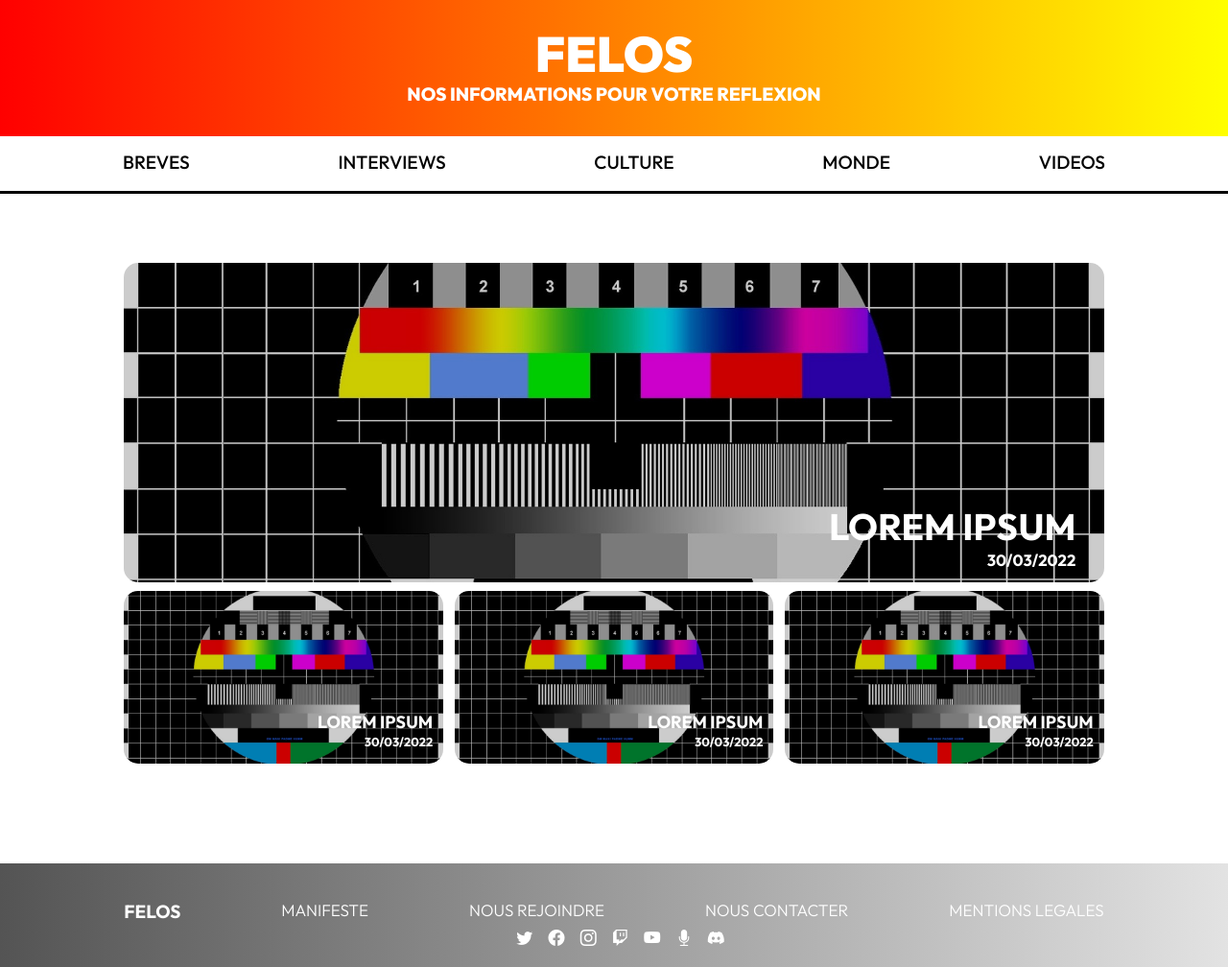
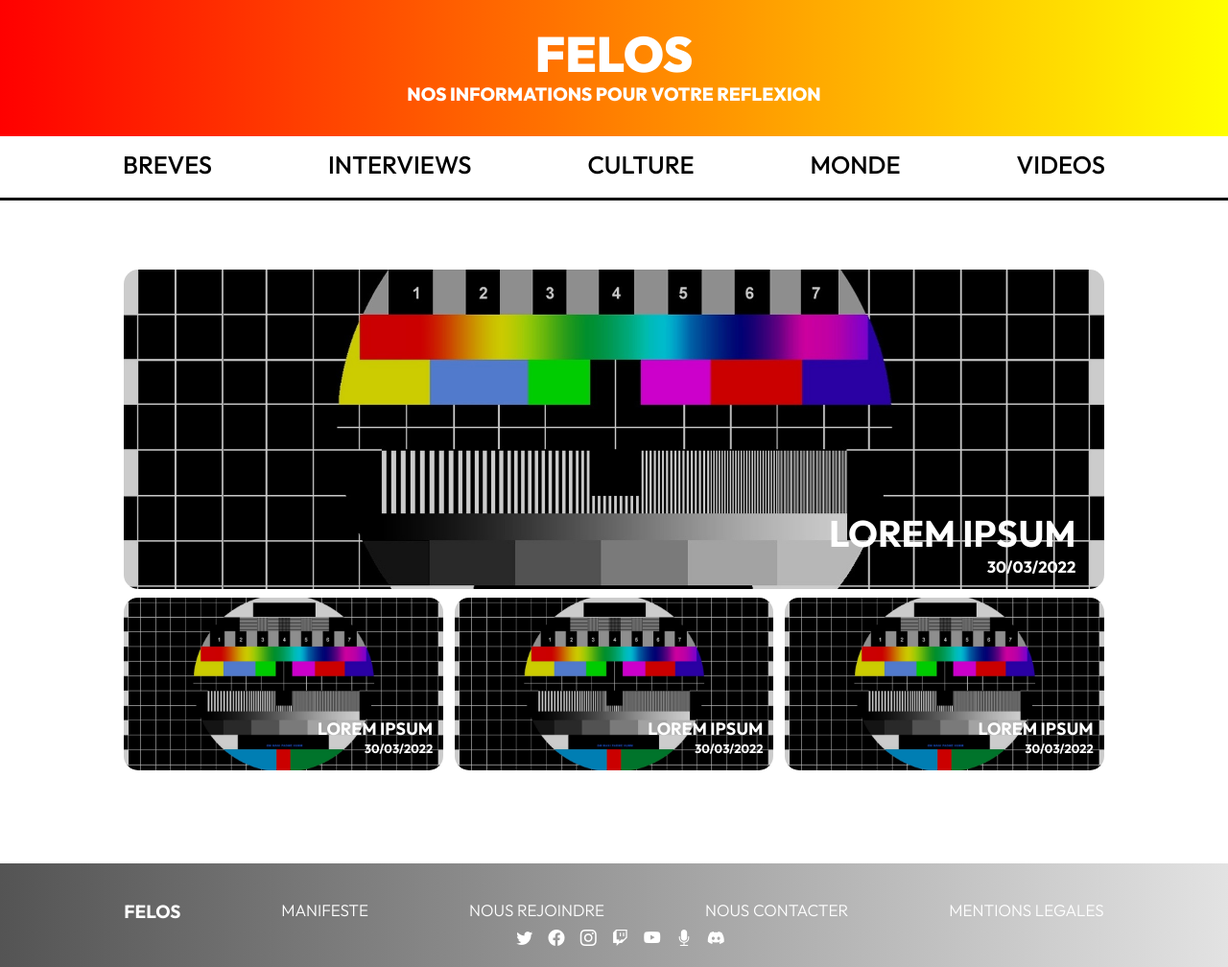
Before and after one commit to FELOSNews/website, a Jekyll site: the page built from pages/home.html, in a window 1280 px wide. Shown: the whole page at 96% size. Built offline with Jekyll 4.4.1, drawn with Linux system fonts in a browser that asks for light colours.

Commit message:
💄 Change navbar links size

```diff
--- a/assets/css/header.css
+++ b/assets/css/header.css
@@ -51,7 +51,7 @@
 
 .navbar a {
     font-family: "Outfit Medium";
-    font-size: 1.5vw;
+    font-size: 2vw;
 
     text-decoration: none;
 
```
